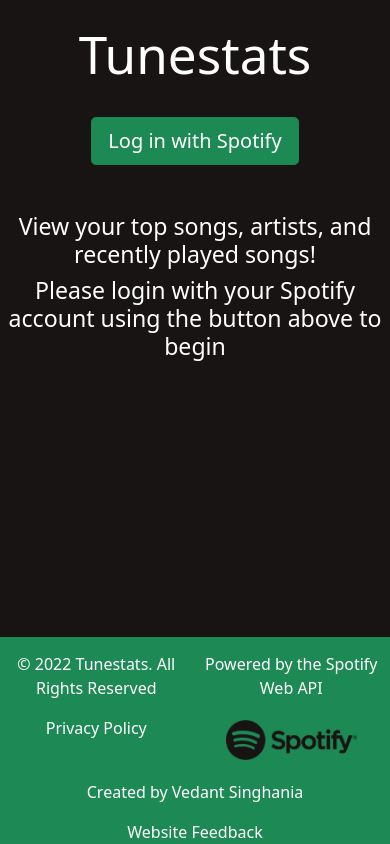
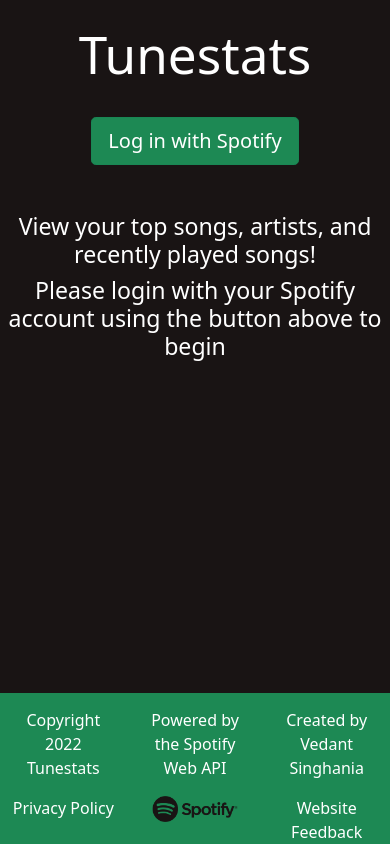
Before and after one commit to raspberri05/persona.fm, a React (Create React App) app in the folder client/: page / in a window 390 px wide. Built offline with nearby package versions, Linux system fonts and the light colour scheme.

Commit message:
made footer mobile fridnl

```diff
--- a/client/src/assets/style.css
+++ b/client/src/assets/style.css
@@ -87,12 +87,8 @@
 }
 
 .logo-img {
-  height:40px;
-  margin: 20px;
-}
-
-.footer-text {
-  margin-bottom: 0px;
+  height: 26px;
+  margin: 0px 13px 13px 13px;
 }
 
 .h1-login {
--- a/client/src/components/Footer.js
+++ b/client/src/components/Footer.js
@@ -13,7 +13,7 @@
         <div className="container text-center">
           <div className="row">
             <div className="col">
-              <p>© 2022 Tunestats</p>
+              <p>Copyright 2022 Tunestats</p>
               <a href="https://docs.google.com/document/d/e/2PACX-1vRv6Zh3olDlKpcOXZDw9vw9mNA5_sT_LXIs2BWdQ_AafbPkY1Xo6jHZVu5N4JZ-ivRYDTUZJHlf9yF2/pub" target="blank" rel="noopener">Privacy Policy</a>
             </div>
             <div className="col">
--- a/client/src/components/LoginFooter.js
+++ b/client/src/components/LoginFooter.js
@@ -13,11 +13,11 @@
         <div className="container text-center">
           <div className="row">
             <div className="col">
-              <p>© 2022 Tunestats. All Rights Reserved</p>
+              <p>Copyright 2022 Tunestats</p>
               <a href="https://docs.google.com/document/d/e/2PACX-1vRv6Zh3olDlKpcOXZDw9vw9mNA5_sT_LXIs2BWdQ_AafbPkY1Xo6jHZVu5N4JZ-ivRYDTUZJHlf9yF2/pub" target="blank" rel="noopener">Privacy Policy</a>
             </div>
             <div className="col">
-              <p className="footer-text">Powered by the
+              <p>Powered by the
               <a href="https://developer.spotify.com/documentation/web-api/" target="blank" rel="noopener"> Spotify Web API</a>
               </p>
               <a href="https://spotify.com" target="blank" rel="noopener">
```
